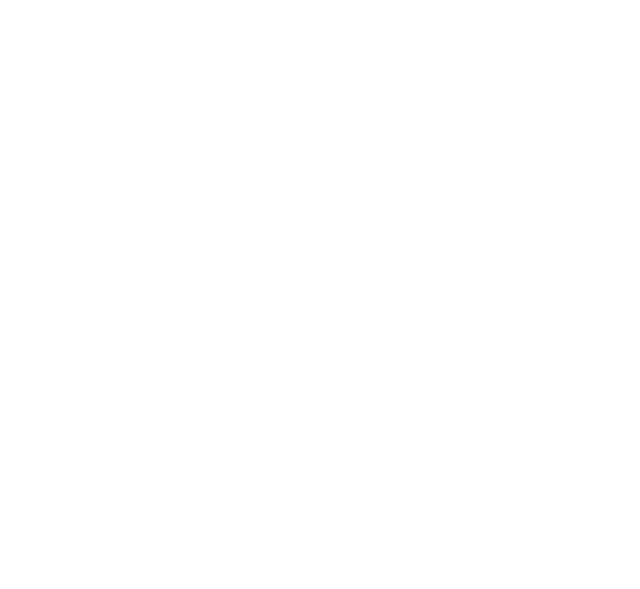
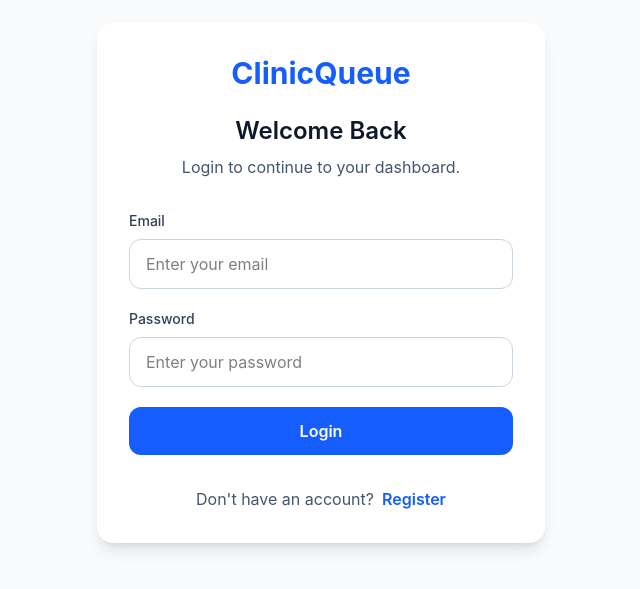
Before and after one commit to thakurankeshkumar/ClinicQueue, a React app in the folder frontend/: page /login in a window 1280 px wide. Before the commit this address had no page. Shown: the part 117-706 px from the top of the page, without its empty margins (319-959 px from the left). Built offline with nearby package versions, Linux system fonts and the light colour scheme; the HTML template or start-up script is replaced by a standard one.

Commit message:
implement Login Page

```diff
--- a/frontend/src/App.jsx
+++ b/frontend/src/App.jsx
@@ -1,10 +1,12 @@
 import { Routes, Route } from "react-router-dom";
 import LandingPage from "./pages/LandingPage";
+import LoginPage from "./pages/LoginPage";
 
 function App() {
   return (
     <Routes>
       <Route path="/" element={<LandingPage />} />
+      <Route path="/login" element={<LoginPage />} />
     </Routes>
   );
 }
--- a/frontend/src/pages/LandingPage.jsx
+++ b/frontend/src/pages/LandingPage.jsx
@@ -159,9 +159,6 @@
                 </div>
             </footer>
 
-
-
-
         </div>
     );
 }
--- a/frontend/src/pages/LoginPage.jsx
+++ b/frontend/src/pages/LoginPage.jsx
@@ -0,0 +1,35 @@
+import { Link } from "react-router-dom";
+
+function LoginPage() {
+    return (
+        <div className="min-h-screen bg-slate-50 flex items-center justify-center px-6">
+            <div className="w-full max-w-md bg-white rounded-2xl shadow-lg p-8">
+                <div className="text-center">
+                    <h1 className="text-3xl font-bold text-blue-600">ClinicQueue</h1>
+                    <h2 className="mt-6 text-2xl font-semibold text-slate-900">Welcome Back</h2>
+                    <p className="mt-2 text-slate-600">Login to continue to your dashboard.</p>
+                </div>
+
+                <form className="mt-8 space-y-5">
+                    <div>
+                        <label className="block text-sm font-medium text-slate-700 mb-2">Email</label>
+                        <input type="email" placeholder="Enter your email" className="w-full rounded-xl border border-slate-300 px-4 py-3 outline-none focus:border-blue-600"/>
+                    </div>
+
+                    <div>
+                        <label className="block text-sm font-medium text-slate-700 mb-2">Password</label>
+                        <input type="password" placeholder="Enter your password" className="w-full rounded-xl border border-slate-300 px-4 py-3 outline-none focus:border-blue-600" />
+                    </div>
+                    <button className="w-full rounded-xl bg-blue-600 py-3 font-semibold text-white transition hover:bg-blue-700">Login</button>
+                </form>
+
+                <p className="mt-8 text-center text-slate-600">
+                    Don't have an account?
+                    <Link to="/register" className="ml-2 font-semibold text-blue-600 hover:underline">Register</Link>
+                </p>
+            </div>
+        </div>
+    );
+}
+
+export default LoginPage;
```
